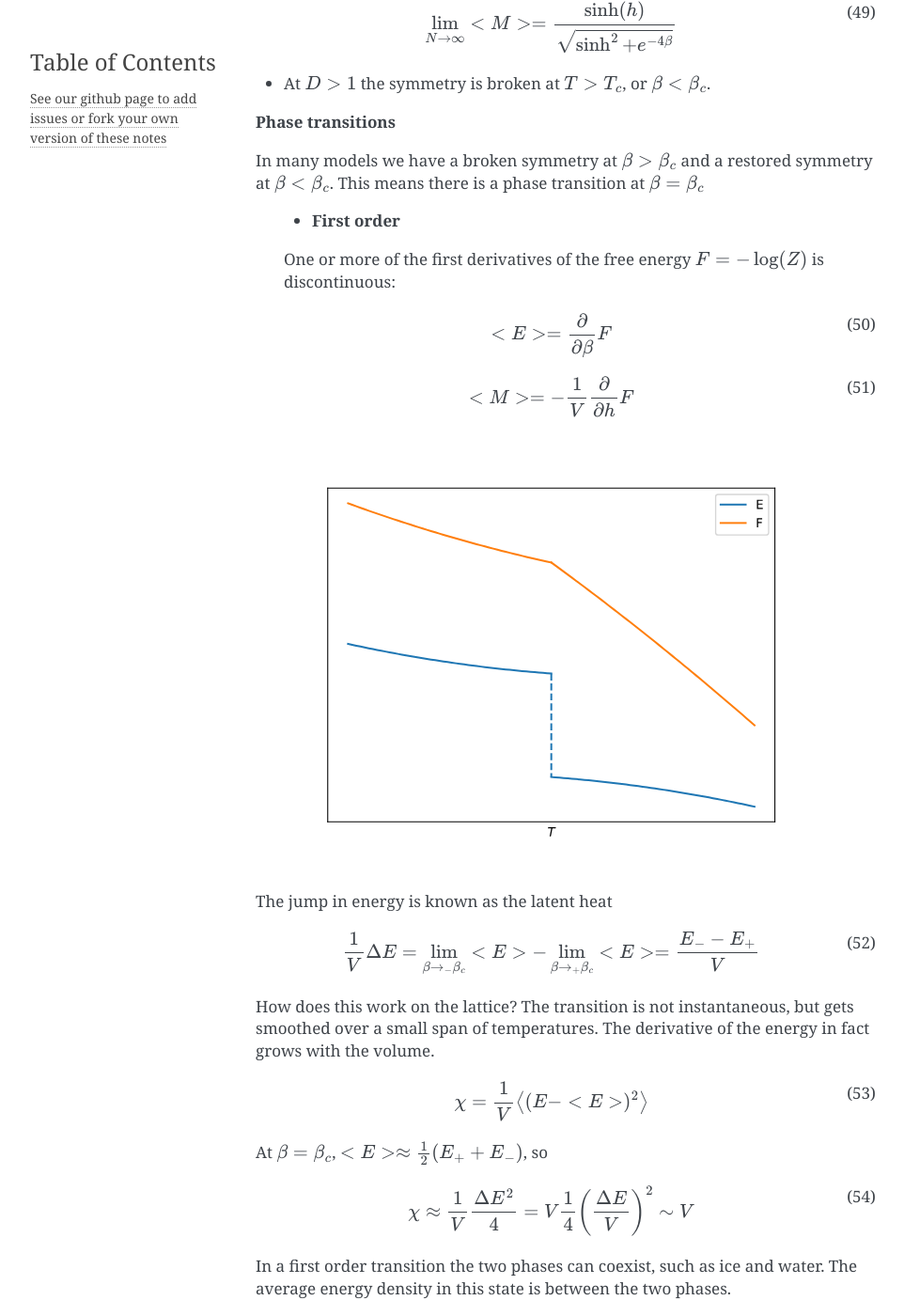
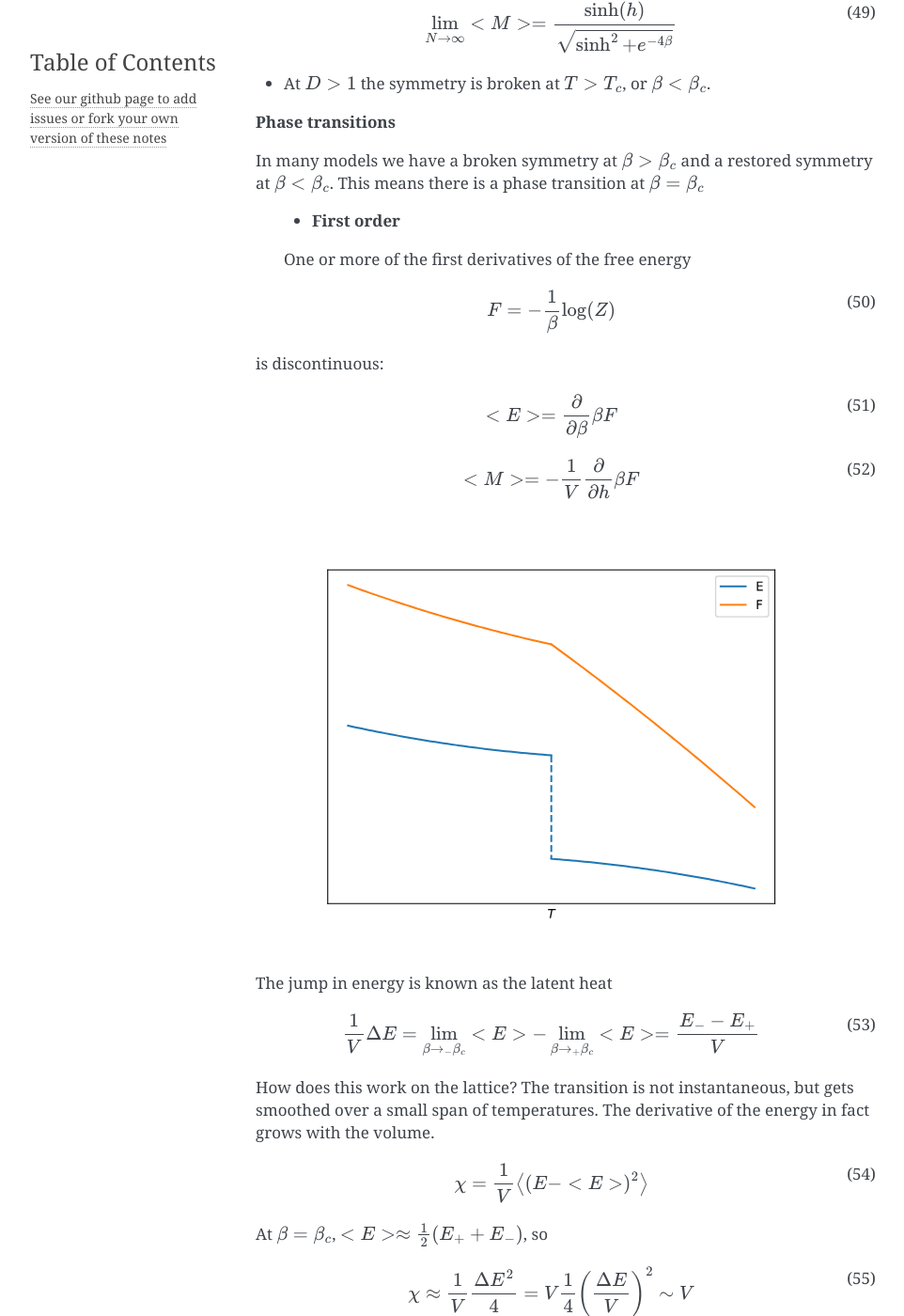
Before and after one commit to rantahar/Lattice-Field-Theory, a Sphinx documentation site: the page built from source/index.rst, in a window 1280 px wide and 1400 px high, scrolled down 13240 px. Shown: the whole window at 94% size, without its empty margins (148-1110 px from the left). Built offline with Sphinx 7.4.7, drawn with Linux system fonts in a browser that asks for light colours; pages that are not in the unit, such as notebooks, are missing from menus; some of the changed text lies outside the part shown.

```diff
--- a/source/index.rst
+++ b/source/index.rst
@@ -679,14 +679,19 @@ The order of the limits is important here. If the limit :math:`h\to0` is taken t
 In many models we have a broken symmetry at :math:`\beta > \beta_c` and a restored symmetry at :math:`\beta < \beta_c`. This means there is a phase transition at :math:`\beta=\beta_c`
 
  - **First order**
- One or more of the first derivatives of the free energy :math:`F=-\log(Z)` is discontinuous:
-
-.. math::
-   <E> = \frac{\partial}{\partial\beta} F
-   :label:
-
-.. math::
-   <M> = -\frac 1V \frac{\partial}{\partial h} F
+ One or more of the first derivatives of the free energy
+
+.. math::
+   F=-\frac{1}{\beta}\log(Z)
+   :label:
+is discontinuous:
+
+.. math::
+   <E> = \frac{\partial}{\partial\beta} \beta F
+   :label:
+
+.. math::
+   <M> = -\frac 1V \frac{\partial}{\partial h} \beta F
    :label:
 
 
```
